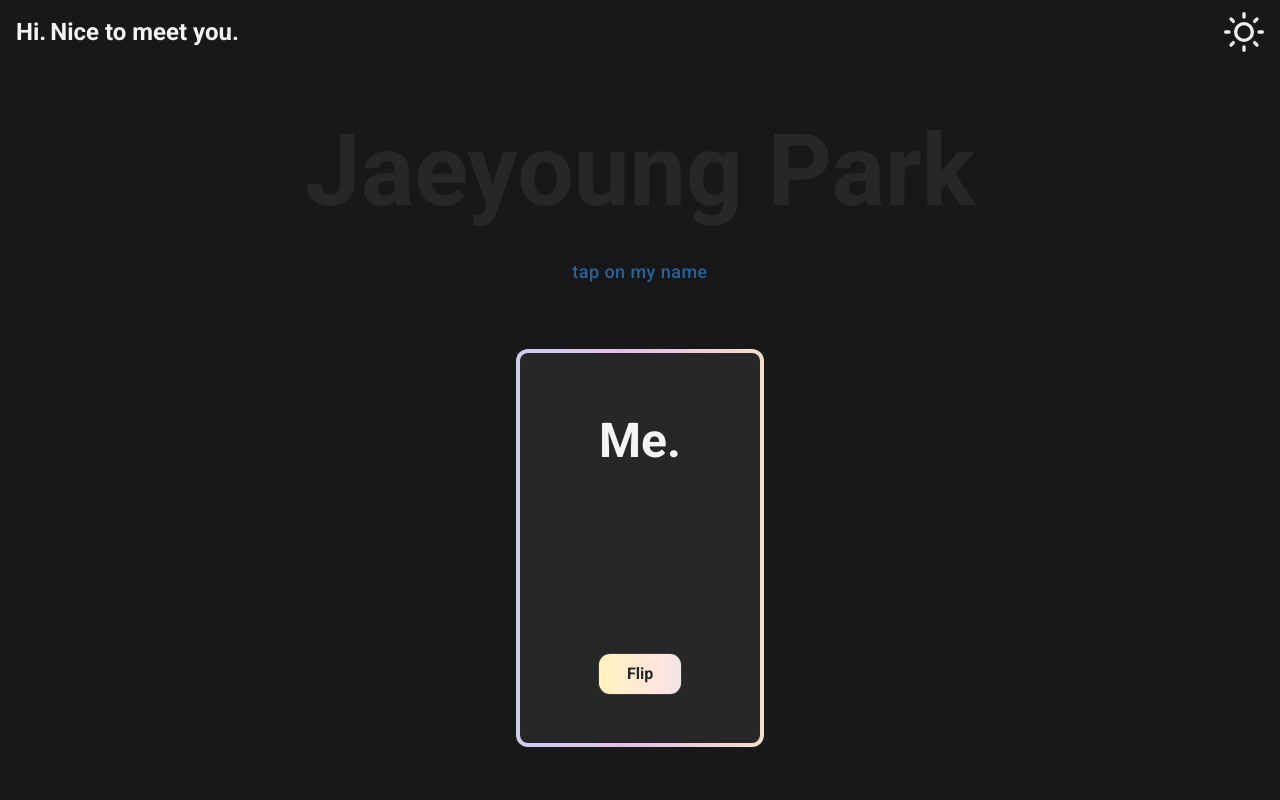
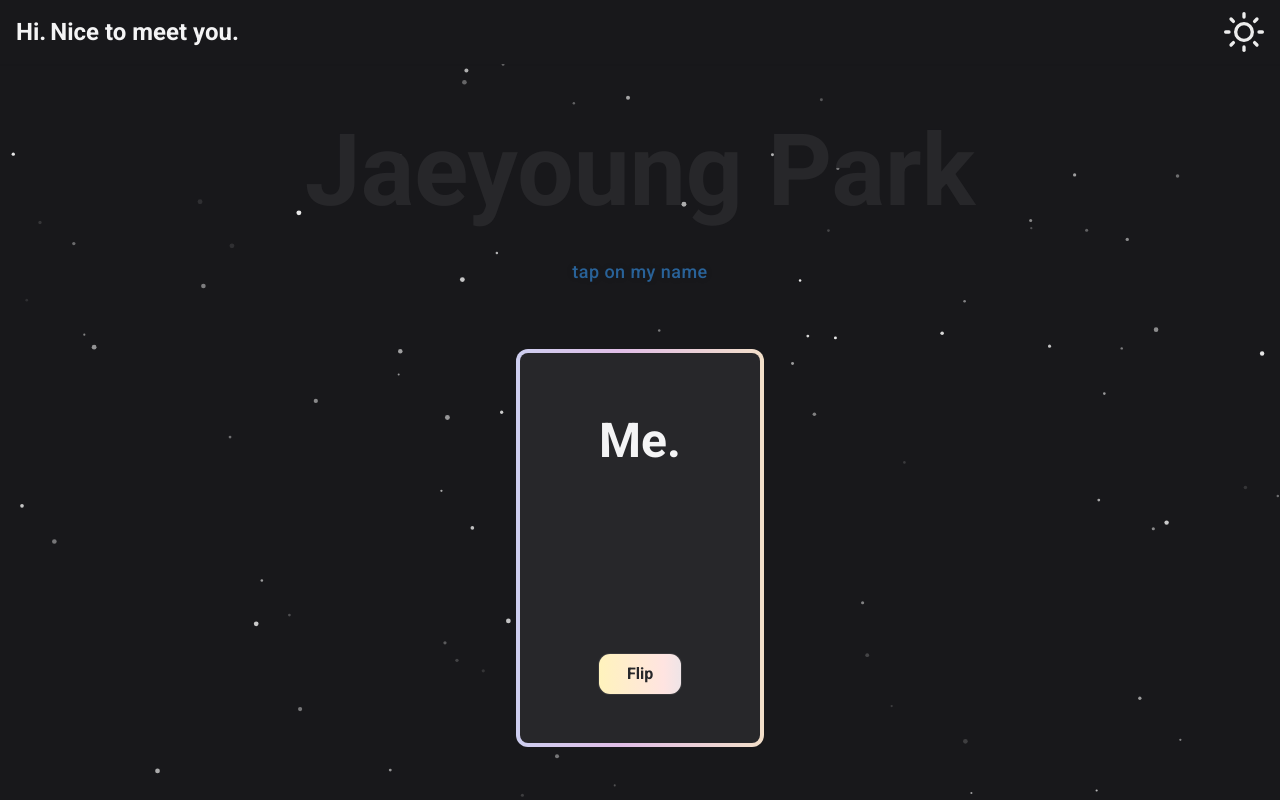
Before and after one commit to sttsspjy/myIdCard, a React (Vite) app: page / in a window 1280 px wide. Built offline with nearby package versions, Linux system fonts and the light colour scheme.

Commit message:
added interactable particle background

```diff
--- a/package.json
+++ b/package.json
@@ -22,7 +22,10 @@
     "react": "^19.0.0",
     "react-dom": "^19.0.0",
     "react-icons": "^5.5.0",
-    "react-router-dom": "^7.3.0"
+    "react-router-dom": "^7.3.0",
+    "react-tsparticles": "^2.12.2",
+    "tsparticles": "^2.12.0",
+    "tsparticles-slim": "^2.12.0"
   },
   "devDependencies": {
     "@eslint/js": "^9.21.0",
--- a/src/App.tsx
+++ b/src/App.tsx
@@ -6,6 +6,7 @@ import Home from './pages/Home'
 import CardFlip from './components/CardFlip'
 import CardBack from './components/CardBack'
 import GradientTypewriter from './components/GradientTypewriter'
+import ParticleBackground from './components/ParticleBackground'
 
 const theme = extendTheme({
   config: {
@@ -28,6 +29,13 @@ const theme = extendTheme({
       700: '#3f3f46',
       800: '#27272a',
       900: '#18181b',
+    }
+  },
+  styles: {
+    global: {
+      body: {
+        overflow: 'hidden', // Prevent scrollbar issues with particles
+      }
     }
   }
 })
@@ -53,24 +61,54 @@ function App() {
       <ColorModeScript initialColorMode={theme.config.initialColorMode} />
       <ChakraProvider theme={theme}>
         <Router>
-          <Box minH="100vh" bg="gray.50" _dark={{ bg: 'gray.900' }} width="100%">
-            <Navbar />
+          {/* Particle Background - positioned beneath everything */}
+          <ParticleBackground />
+
+          {/* Main content */}
+          <Box
+            minH="100vh"
+            width="100%"
+            position="relative"
+            zIndex="1"
+            bg="transparent" // Changed to transparent to show particles
+            _dark={{ bg: 'transparent' }}
+          >
+            {/* Navbar with higher z-index */}
+            <Box position="relative" zIndex="10">
+              <Navbar />
+            </Box>
+
             <Routes>
               <Route path="/" element={
-                <Box py={8} px={4} width="100%" display="flex" flexDirection="column" alignItems="center">
+                <Box
+                  py={8}
+                  px={4}
+                  width="100%"
+                  display="flex"
+                  flexDirection="column"
+                  alignItems="center"
+                  position="relative"
+                  zIndex="2" // Above particles
+                >
                   {/* Heading outside the white container */}
-                  <Box width="100%" textAlign="center" mb={16}>
+                  <Box
+                    width="100%"
+                    textAlign="center"
+                    mb={16}
+                    position="relative"
+                    zIndex="3" // Above content
+                  >
                     <GradientTypewriter
                       text="Jaeyoung Park"
                       typingSpeed={150}
                       fontSize={{ base: "40px", md: "100px" }}
                       fontWeight="bold"
-                      initialColor="#27272a"
-                      darkModeInitialColor="#f4f4f5"
-                      gradientColors={["#FFF7B3", "#FFE4E1", "#B3E5FC", "#E1BEE7"]} // light yellow-light pink-light skyblue-light purple
+                      initialColor="#27272a" // Keeping dark text in light mode
+                      darkModeInitialColor="#f4f4f5" // Light text in dark mode
+                      gradientColors={["#FFF7B3", "#FFE4E1", "#B3E5FC", "#E1BEE7"]}
                       onClick={handleNameClick}
                       showHint={!isNameClicked}
-                      fillDuration={estimatedBioTypingTime} // Match the bio typing duration
+                      fillDuration={estimatedBioTypingTime}
                     />
                   </Box>
 
@@ -79,6 +117,7 @@ function App() {
                     maxW="container.lg"
                     mx="auto"
                     position="relative"
+                    zIndex="2" // Above particles
                   >
                     <CardFlip
                       frontContent={<Home isNameClicked={isNameClicked} />}
--- a/src/components/GradientTypewriter.tsx
+++ b/src/components/GradientTypewriter.tsx
@@ -93,9 +93,6 @@ const GradientTypewriter = ({
     });
   };
 
-  // Handle hover state
-
-
   // Handle click to start gradient animation
   const handleClick = () => {
     if (isTypingComplete && !isGradientAnimating) {
@@ -114,7 +111,7 @@ const GradientTypewriter = ({
 
       // First animation: fill from left to right (much slower now)
       controls.start({
-        clipPath: "inset(0 -10% 0 0)", // Extend beyond the right edge
+        clipPath: "inset(0 0 0 0)",
         transition: {
           duration: fillDuration,
           ease: "linear" // Changed to linear for a more consistent progress bar feel
--- /dev/null
+++ b/src/components/ParticleBackground.tsx
@@ -0,0 +1,140 @@
+import { useCallback } from "react";
+import Particles from "react-tsparticles";
+import { loadFull } from "tsparticles";
+import { Box, useColorModeValue } from "@chakra-ui/react";
+import type { Engine, ISourceOptions } from "tsparticles-engine";
+
+interface ParticleBackgroundProps {
+  children?: React.ReactNode;
+}
+
+const ParticleBackground: React.FC<ParticleBackgroundProps> = ({ children }) => {
+  const particlesInit = useCallback(async (engine: Engine) => {
+    // Load the full version of tsParticles for more customization options
+    await loadFull(engine);
+  }, []);
+
+  // Get colors based on color mode
+  const particleColor = useColorModeValue("rgba(60, 60, 60, 0.8)", "rgba(255, 255, 255, 0.7)");
+  const linkColor = useColorModeValue("rgba(60, 60, 60, 0.7)", "rgba(255, 255, 255, 0.7)");
+  const backgroundColor = useColorModeValue("#ffffff", "#18181b");
+
+  // Adjust particle settings based on color mode
+  const particleCount = useColorModeValue(80, 100); // More particles in dark mode
+  const particleSize = useColorModeValue(3, 2.5);
+  const particleSpeed = useColorModeValue(0.6, 0.5); // Slightly slower in dark mode
+  const connectDistance = useColorModeValue(150, 160); // Connection distance
+  const lineWidth = useColorModeValue(2, 1.8); // Line width
+
+  // Configuration for particles
+  const particlesConfig: ISourceOptions = {
+    fullScreen: {
+      enable: false
+    },
+    fpsLimit: 60,
+    particles: {
+      number: {
+        value: particleCount,
+        density: {
+          enable: true,
+          value_area: 1000
+        }
+      },
+      color: {
+        value: particleColor
+      },
+      shape: {
+        type: "circle"
+      },
+      opacity: {
+        value: 0.9,
+        random: true,
+        anim: {
+          enable: true,
+          speed: 0.3,
+          opacity_min: 0.7,
+          sync: false
+        }
+      },
+      size: {
+        value: particleSize,
+        random: true,
+        anim: {
+          enable: false,
+          speed: 40,
+          size_min: 0.1,
+          sync: false
+        }
+      },
+      // disable links between particles
+      links: {
+        enable: false
+      },
+      move: {
+        enable: true,
+        speed: particleSpeed,
+        direction: "none",
+        random: true,
+        straight: false,
+        out_mode: "out",
+        bounce: false,
+        attract: {
+          enable: false,
+          rotateX: 600,
+          rotateY: 1200
+        }
+      },
+      // Disable collisions for better performance
+      collisions: {
+        enable: false
+      }
+    },
+    interactivity: {
+      detectsOn: "window",
+      events: {
+        onHover: {
+          enable: true,
+          mode: "grab"
+        },
+        resize: true
+      },
+      modes: {
+        grab: {
+          distance: connectDistance,
+          links: {
+            opacity: 0.7,
+            color: linkColor,
+            width: lineWidth
+          }
+        }
+      }
+    },
+    retina_detect: true,
+    background: {
+      color: backgroundColor,
+      position: "50% 50%",
+      repeat: "no-repeat",
+      size: "cover"
+    }
+  };
+
+  return (
+    <Box position="fixed" top="0" left="0" right="0" bottom="0" zIndex="0">
+      <Particles
+        id="tsparticles"
+        init={particlesInit}
+        options={particlesConfig}
+        style={{
+          position: "absolute",
+          top: 0,
+          left: 0,
+          width: "100%",
+          height: "100%"
+        }}
+      />
+      {children}
+    </Box>
+  );
+};
+
+export default ParticleBackground;
```
Also changed, not shown: 1 other file (tests, documents, lock files or other folders).
